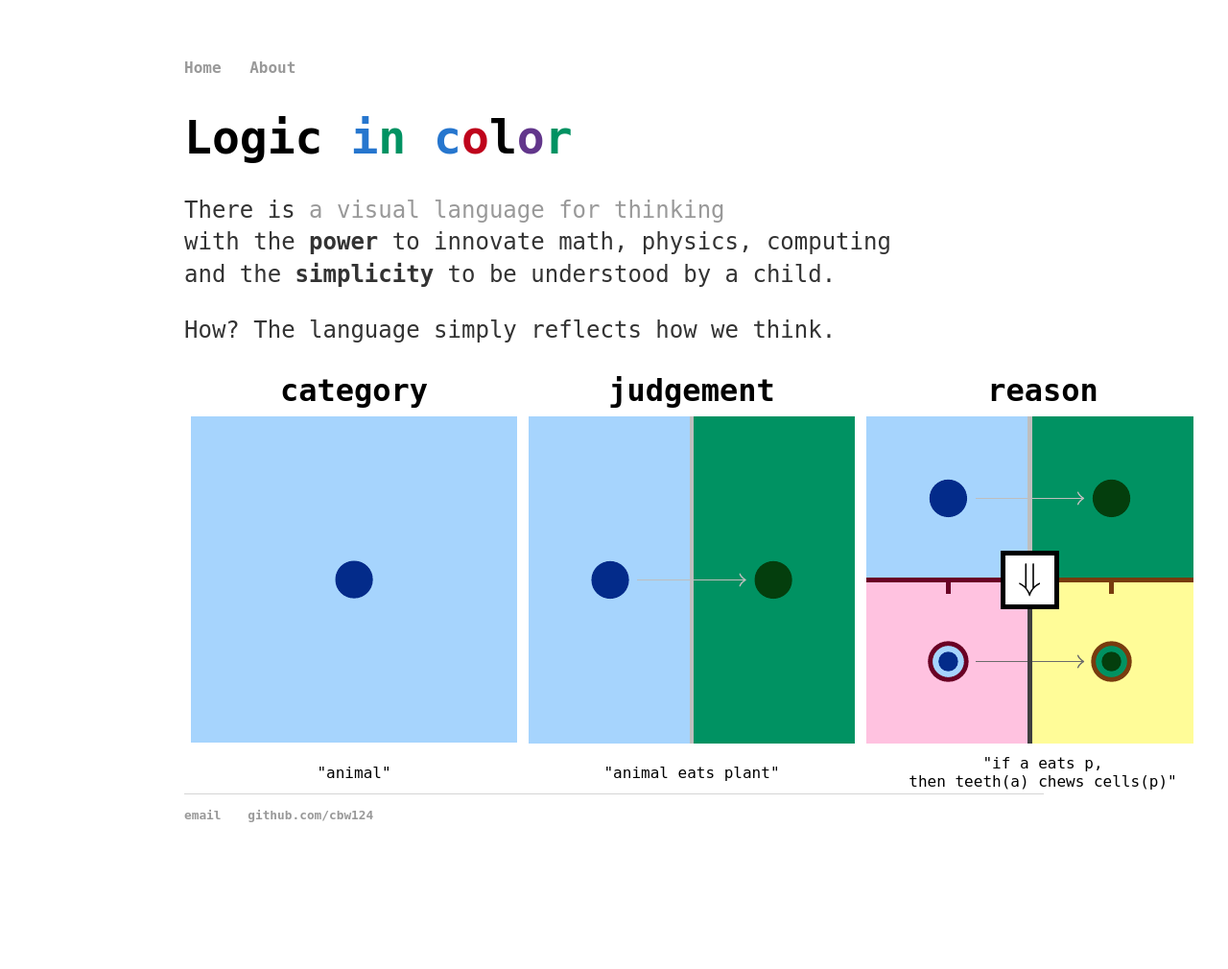
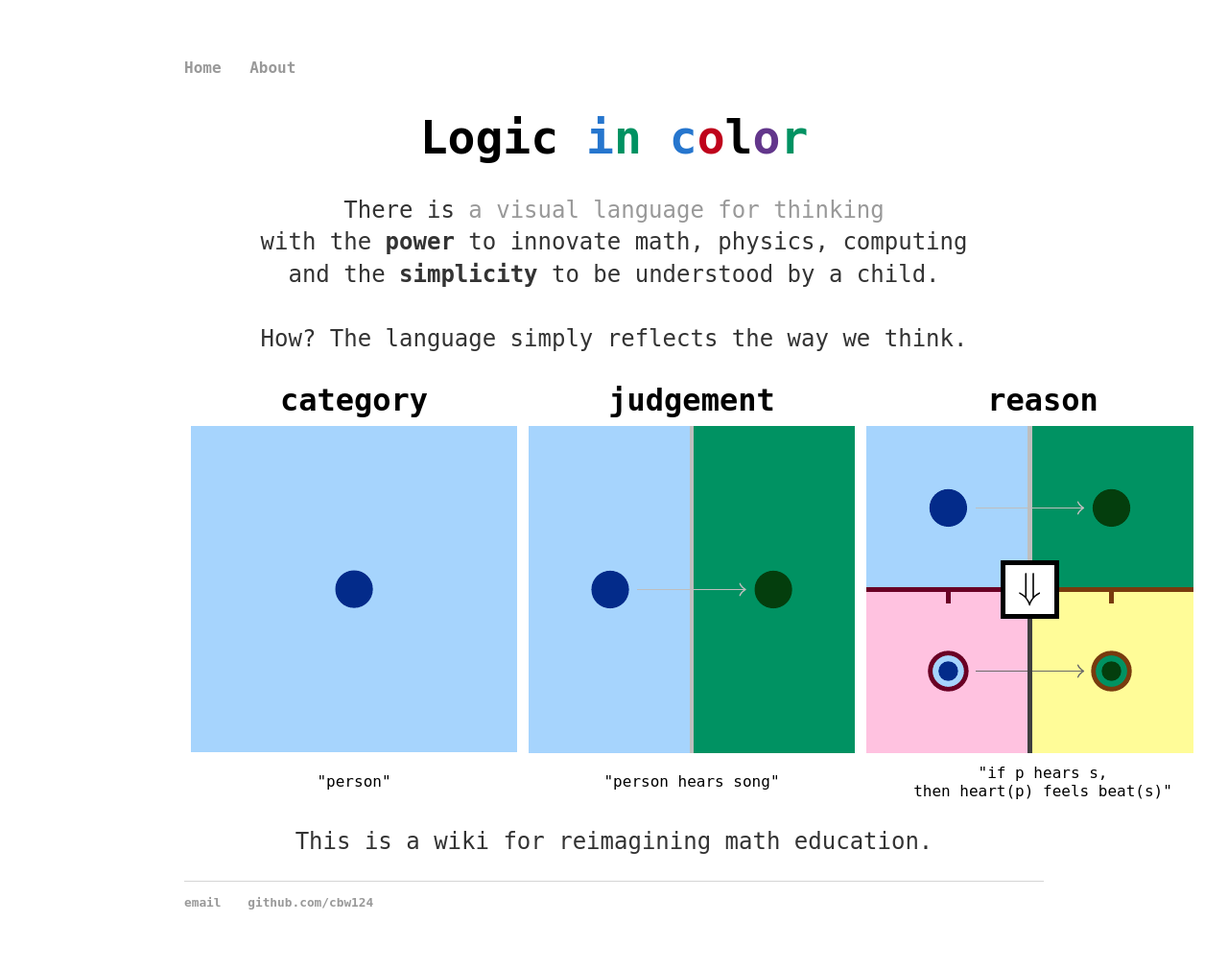
Before and after one commit to cbw124/cbw124.github.io, a Jekyll site: the page index.html, which Jekyll copies as it is, in a window 1280 px wide. Shown: the whole page at 96% size. Built offline with Jekyll 4.4.1, drawn with Linux system fonts in a browser that asks for light colours; before the commit the page ends 919 px from its top, so only the background shows below that.

Commit message:
homepage good

```diff
--- a/index.html
+++ b/index.html
@@ -16,7 +16,7 @@
     </nav>
 
 <div class="container">
-  		<div class="split left">
+  		<div style="text-align: center;">
 			<h1>Logic
               <a style="color:#2676ce">i</a><a style="color:#009262">n</a>
               <a style="color:#2676ce">c</a><a style="color:#bf031c">o</a>l<a style="color:#62368b">o</a><a style="color:#009262">r</a>
@@ -25,9 +25,8 @@
 			<p>There is <a href="https://ncatlab.org/nlab/show/string+diagram">a visual language for thinking</a><br>
               with the <b>power</b> to innovate math, physics, computing<br>
               and the <b>simplicity</b> to be understood by a child.
-            </p>
-            <p>
-              How? The language simply reflects how we think.
+            <br><br>
+            How? The language simply reflects the way we think.
             </p>
 
             <table style="width:100%; text-align: center">
@@ -42,12 +41,16 @@
                   <td><img src="images/ex-bead.png"></td>
                   </tr>
                 <tr>
-                  <td>"animal"</td>
-                  <td>"animal eats plant"</td>
-                  <td>"if a eats p,<br>
-                    then teeth(a) chews cells(p)"</td>
+                  <td>"person"</td>
+                  <td>"person hears song"</td>
+                  <td>"if p hears s,<br>
+                    then heart(p) feels beat(s)"</td>
                 </tr>
                 </table>
+
+            <p>
+              This is a wiki for reimagining math education.
+            </p>
 		</div>
 </div>
 
```
Also changed, not shown: 2 other files.
